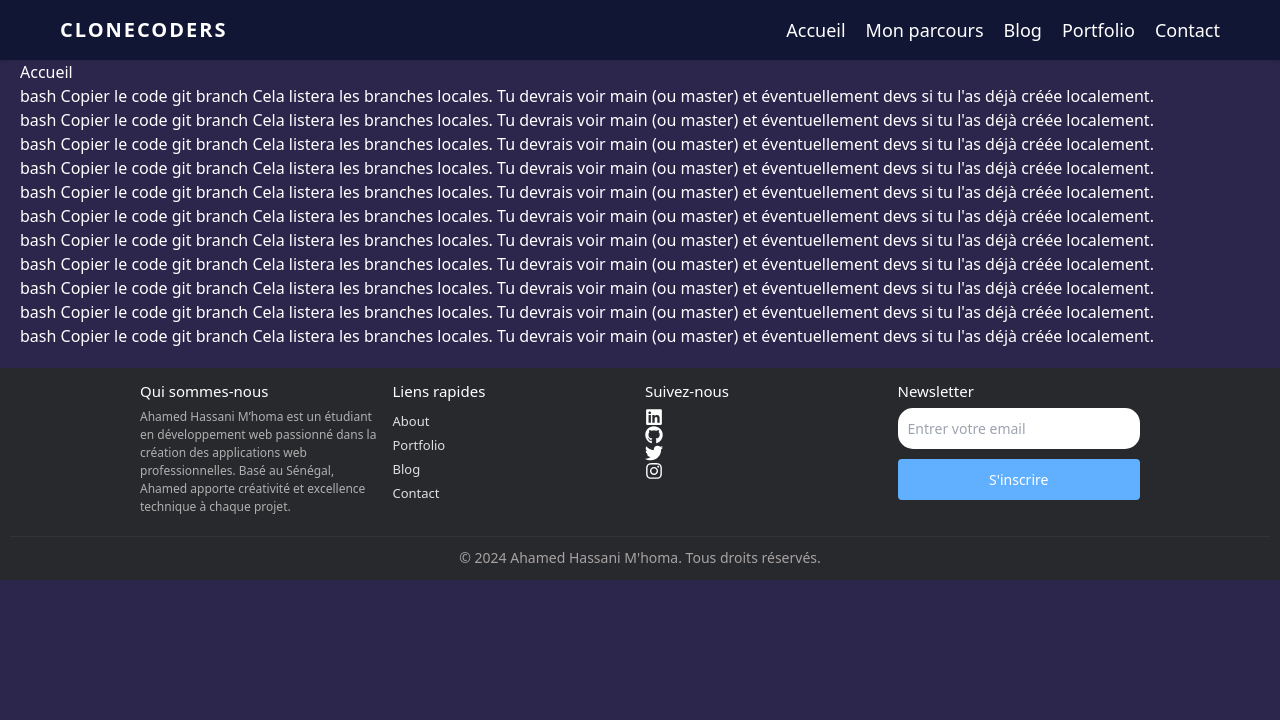
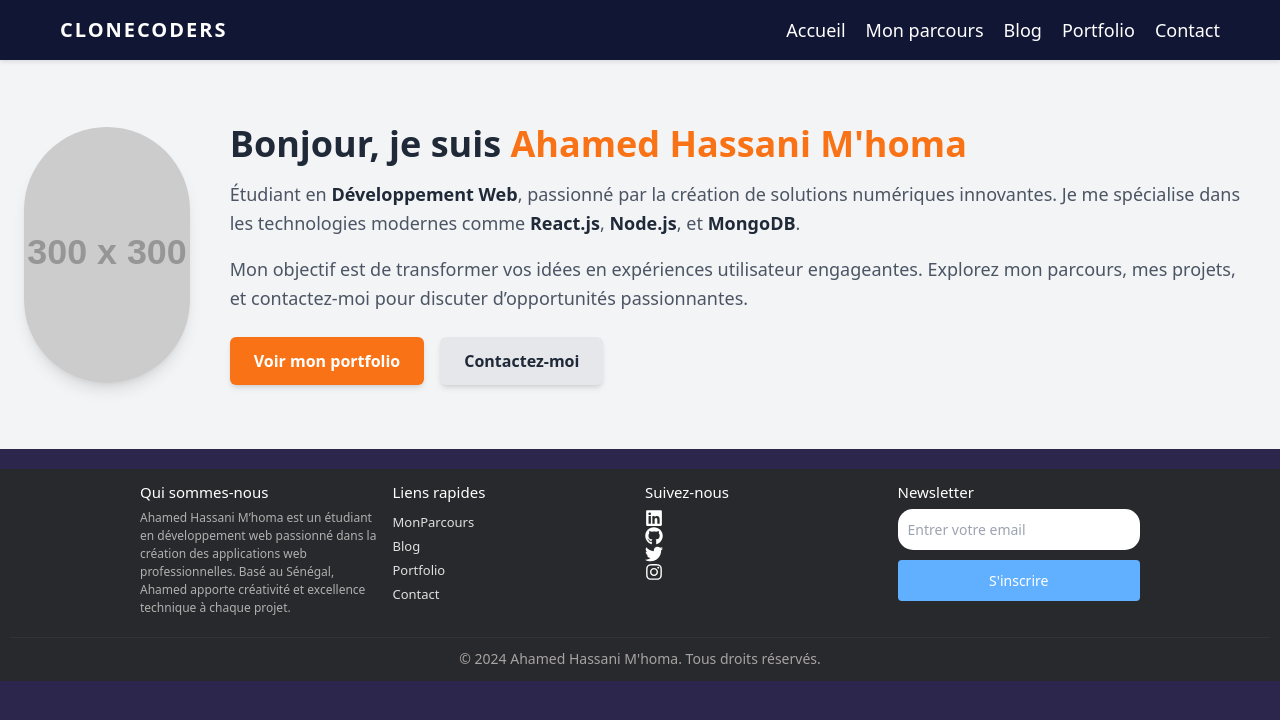
Before and after one commit to Ahamed19i/CloneCoders-19i, a React (Vite) app: page / in a window 1280 px wide. Shown: the top 720 px of the page. Built offline with nearby package versions, Linux system fonts and the light colour scheme.

Commit message:
Mise en forme des section Accueil et Mon parcours

```diff
--- a/index.html
+++ b/index.html
@@ -1,6 +1,7 @@
 <!doctype html>
 <html lang="en">
   <head>
+    <script src="https://platform.linkedin.com/badges/js/profile.js" async defer type="text/javascript"></script>
     <title>CloneCoders_19i</title>
   </head>
   <body>
--- a/src/components/Footer.jsx
+++ b/src/components/Footer.jsx
@@ -20,10 +20,10 @@ const Footer = () => {
                 <div className="footer-section links">
                     <h4>Liens rapides</h4>
                     <ul>
-                        <li><a href="#about">About</a></li>
-                        <li><a href="#portfolio">Portfolio</a></li>
-                        <li><a href="#blog">Blog</a></li>
-                        <li><a href="#contact">Contact</a></li>
+                        <li><a href="../pages/MonParcours.jsx">MonParcours</a></li>
+                        <li><a href="../pages/Blog.jsx">Blog</a></li>
+                        <li><a href="../pages/Portfolio.jsx">Portfolio</a></li>
+                        <li><a href="../pages/Blog.jsx">Contact</a></li>
                     </ul>
                 </div>
 
@@ -31,10 +31,10 @@ const Footer = () => {
                 <div className="footer-section social">
                     <h4>Suivez-nous</h4>
                     <div className="social-links">
-                        <a href="https://www.linkedin.com/in/votreprofil" target="_blank" rel="noopener noreferrer"><FaLinkedin /></a>
-                        <a href="https://github.com/votreprofil" target="_blank" rel="noopener noreferrer"><FaGithub /></a>
-                        <a href="https://twitter.com/votreprofil" target="_blank" rel="noopener noreferrer"><FaTwitter /></a>
-                        <a href="https://instagram.com/votreprofil" target="_blank" rel="noopener noreferrer"><FaInstagram /></a>
+                        <a href="https://www.linkedin.com/in/ahamed-hassani-mhoma-36217732a/" target="_blank" rel="noopener noreferrer"><FaLinkedin /></a>
+                        <a href="https://github.com/Ahamed19i" target="_blank" rel="noopener noreferrer"><FaGithub /></a>
+                        <a href="https://twitter.com/Ahamed19i" target="_blank" rel="noopener noreferrer"><FaTwitter /></a>
+                        <a href="https://instagram.com/Ahamed19i" target="_blank" rel="noopener noreferrer"><FaInstagram /></a>
                     </div>
                 </div>
 
--- a/src/pages/Blog.jsx
+++ b/src/pages/Blog.jsx
@@ -4,6 +4,8 @@ const Blog = () => {
   return (
     <div className='box-A'>
       <h1>Hello Blog</h1>
+      <div class="badge-base LI-profile-badge" data-locale="fr_FR" data-size="medium" data-theme="dark" data-type="VERTICAL" data-vanity="ahamed19i" data-version="v1"><a class="badge-base__link LI-simple-link" href="https://sn.linkedin.com/in/ahamed19i?trk=profile-badge">Ahamed HASSANI MHOMA</a></div>
+
     </div>
   )
 }
--- a/src/pages/Home.jsx
+++ b/src/pages/Home.jsx
@@ -4,75 +4,52 @@ import '../global.css'
 
 const Home = () => {
   return (
-    <div className='box-A'>
-      <h1>Accueil</h1>
-      <p>
-        bash
-        Copier le code
-        git branch
-        Cela listera les branches locales. Tu devrais voir main (ou master) et éventuellement devs si tu l'as déjà créée localement.
-      </p>
-      <p>
-        bash
-        Copier le code
-        git branch
-        Cela listera les branches locales. Tu devrais voir main (ou master) et éventuellement devs si tu l'as déjà créée localement.
-      </p>
-      <p>
-        bash
-        Copier le code
-        git branch
-        Cela listera les branches locales. Tu devrais voir main (ou master) et éventuellement devs si tu l'as déjà créée localement.
-      </p>
-      <p>
-        bash
-        Copier le code
-        git branch
-        Cela listera les branches locales. Tu devrais voir main (ou master) et éventuellement devs si tu l'as déjà créée localement.
-      </p>
-      <p>
-        bash
-        Copier le code
-        git branch
-        Cela listera les branches locales. Tu devrais voir main (ou master) et éventuellement devs si tu l'as déjà créée localement.
-      </p>
-      <p>
-        bash
-        Copier le code
-        git branch
-        Cela listera les branches locales. Tu devrais voir main (ou master) et éventuellement devs si tu l'as déjà créée localement.
-      </p>
-      <p>
-        bash
-        Copier le code
-        git branch
-        Cela listera les branches locales. Tu devrais voir main (ou master) et éventuellement devs si tu l'as déjà créée localement.
-      </p>
-      <p>
-        bash
-        Copier le code
-        git branch
-        Cela listera les branches locales. Tu devrais voir main (ou master) et éventuellement devs si tu l'as déjà créée localement.
-      </p>
-      <p>
-        bash
-        Copier le code
-        git branch
-        Cela listera les branches locales. Tu devrais voir main (ou master) et éventuellement devs si tu l'as déjà créée localement.
-      </p>
-      <p>
-        bash
-        Copier le code
-        git branch
-        Cela listera les branches locales. Tu devrais voir main (ou master) et éventuellement devs si tu l'as déjà créée localement.
-      </p>
-      <p>
-        bash
-        Copier le code
-        git branch
-        Cela listera les branches locales. Tu devrais voir main (ou master) et éventuellement devs si tu l'as déjà créée localement.
-      </p>
-    </div>
+    <section className="bg-gray-100 py-16">
+      <div className="container mx-auto flex flex-col md:flex-row items-center justify-center md:space-x-10 px-6">
+
+        {/* Photo ou Illustration */}
+        <div className="mb-8 md:mb-0">
+          <img
+            src="https://via.placeholder.com/300" // Remplacez par votre photo
+            alt="Votre Nom"
+            className="rounded-full w-64 h-64 object-cover shadow-lg"
+          />
+        </div>
+
+        {/* Texte de présentation */}
+        <div className="text-center md:text-left">
+          <h1 className="text-4xl font-bold text-gray-800 mb-4">
+            Bonjour, je suis <span className="text-orange-500">Ahamed Hassani M'homa</span>
+          </h1>
+          <p className="text-lg text-gray-600 leading-relaxed mb-4">
+            Étudiant en <strong className="text-gray-800">Développement Web</strong>, passionné par la création de solutions numériques innovantes.
+            Je me spécialise dans les technologies modernes comme <span className="font-semibold text-gray-800">React.js</span>,
+            <span className="font-semibold text-gray-800"> Node.js</span>, et
+            <span className="font-semibold text-gray-800"> MongoDB</span>.
+          </p>
+          <p className="text-lg text-gray-600 leading-relaxed mb-6">
+            Mon objectif est de transformer vos idées en expériences utilisateur engageantes. Explorez mon parcours,
+            mes projets, et contactez-moi pour discuter d’opportunités passionnantes.
+          </p>
+
+          {/* Appels à l'action */}
+          <div className="flex flex-col md:flex-row md:space-x-4 space-y-4 md:space-y-0">
+            <a
+              href="#portfolio"
+              className="bg-orange-500 text-white font-semibold py-3 px-6 rounded-md shadow-md hover:bg-orange-600 transition"
+            >
+              Voir mon portfolio
+            </a>
+            <a
+              href="#contact"
+              className="bg-gray-200 text-gray-800 font-semibold py-3 px-6 rounded-md shadow-md hover:bg-gray-300 transition"
+            >
+              Contactez-moi
+            </a>
+          </div>
+        </div>
+      </div>
+    </section>
   )
 }
 
--- a/src/pages/MonParcours.jsx
+++ b/src/pages/MonParcours.jsx
@@ -2,10 +2,58 @@
 import React from 'react'
 
 const MonParcours = () => {
+  const experiences = [
+    {
+      id: 1,
+      title: 'Licence en Génie Logiciel',
+      institution: 'Université MIT de Dakar',
+      period: '2021 - Présent',
+      description:
+        "J'acquiers des compétences avancées en développement logiciel, gestion de projet, et conception de systèmes d'information.",
+    },
+    {
+      id: 2,
+      title: 'Début de mes études universitaires',
+      institution: 'Université Centrale de Tunis',
+      period: '2019 - 2021',
+      description:
+        "J'ai découvert ma passion pour le développement web et appris les bases des langages de programmation comme HTML, CSS et Python.",
+    },
+    {
+      id: 3,
+      title: 'Baccalauréat Scientifique',
+      institution: 'Lycée XYZ, Comores',
+      period: '2018',
+      description:
+        "C'est ici que j'ai développé mon intérêt pour la logique et les mathématiques, qui ont ensuite influencé mon parcours en informatique.",
+    },
+  ];
+
   return (
-    <div className='box-A'>
-      <h1>Mon parcours d'apprentissage</h1>
-    </div>
+    <section className="bg-white py-16" id="monParcours">
+      <div className="container mx-auto px-6">
+        <h2 className="text-3xl font-bold text-gray-800 text-center mb-10">
+          Mon Parcours
+        </h2>
+
+        <div className="space-y-8">
+          {experiences.map((experience) => (
+            <div
+              key={experience.id}
+              className="bg-gray-50 rounded-lg p-6 shadow-md hover:shadow-lg transition"
+            >
+              <h3 className="text-xl font-semibold text-orange-500">
+                {experience.title}
+              </h3>
+              <p className="text-sm text-gray-500">
+                {experience.institution} | {experience.period}
+              </p>
+              <p className="text-gray-600 mt-4">{experience.description}</p>
+            </div>
+          ))}
+        </div>
+      </div>
+    </section>
   )
 }
 
```
